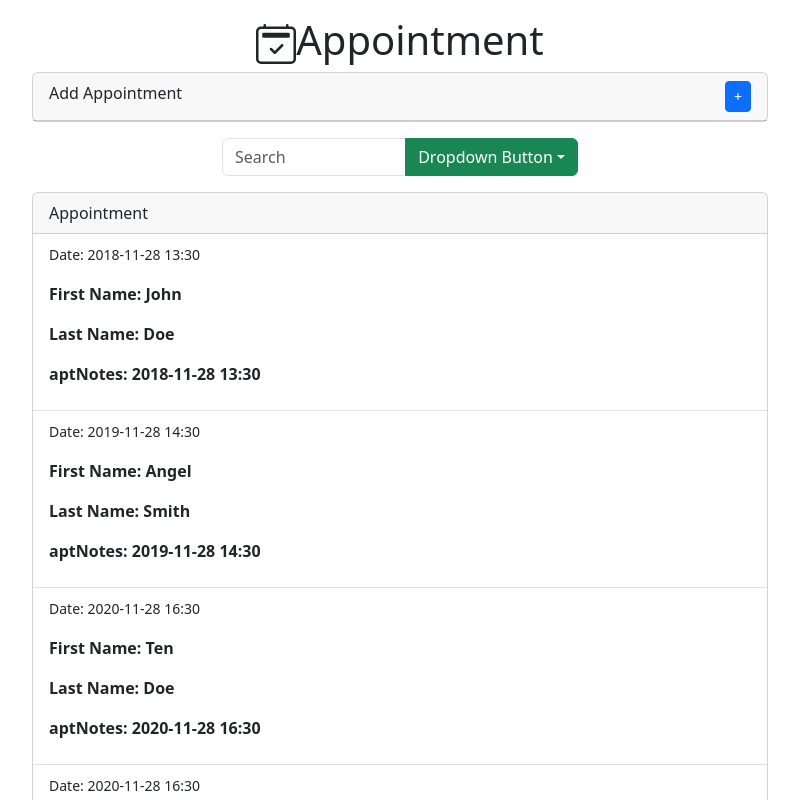
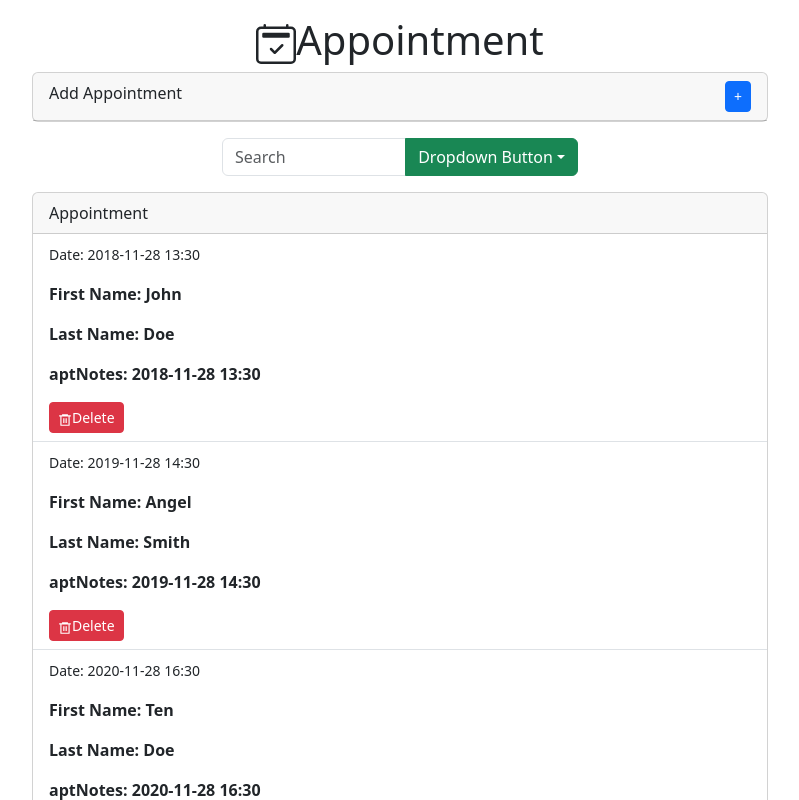
Before and after one commit to iyanuloluwa-Miracle/React_Project, a React (Vite) app: page / in a window 1280 px wide. Shown: the top 800 px of the page, without its empty margins (240-1039 px from the left). Built offline with nearby package versions, Linux system fonts and the light colour scheme.

Commit message:
feat:Added delete functionality

```diff
--- a/src/App.jsx
+++ b/src/App.jsx
@@ -1,12 +1,28 @@
 import "./App.css";
 import "bootstrap/dist/css/bootstrap.min.css";
 import { BsCalendar2Check } from "react-icons/bs";
-import { Container, Row, Col, Card, ListGroup, ListGroupItem  } from "react-bootstrap";
+import { Container, Row, Col, Card, ListGroup } from "react-bootstrap";
 import Search from "./components/Search";
 import AddAppointment from "./components/AddAppointments";
-import appointmentList from '../data.json'
+// import appointmentList from '../data.json'
 import AppointmentInfo from "./components/AppointmentInfo";
+import { useCallback, useEffect, useState } from "react";
+
 function App() {
+  let [appointmentList, setAppointmentList] = useState([]);
+
+  const fetchData = useCallback(() => {
+    fetch('./data.json')
+      .then((response) => response.json())
+      .then((data) => {
+        setAppointmentList(data);
+      });
+  }, []);
+
+  useEffect(() => {
+    fetchData();
+  }, [fetchData]);
+
   return (
     <div>
       <Container>
@@ -20,7 +36,7 @@ function App() {
         </Row>
 
         <Row className="justify-content-center">
-          <AddAppointment/>
+          <AddAppointment />
         </Row>
 
         <Row className="justify-content-center">
@@ -34,15 +50,21 @@ function App() {
             <Card className="mb-3">
               <Card.Header>Appointment</Card.Header>
               <ListGroup variant="flush">
-                {appointmentList.map(appointment =>(
-                  <AppointmentInfo key={appointment.id} appointment={appointment}/>
+                {appointmentList.map((appointment) => (
+                  <AppointmentInfo
+                    key={appointment.id}
+                    appointment={appointment}
+                    onDeleteAppointment={appointmentId =>
+                      setAppointmentList(appointmentList.filter(
+                        appointment => appointment.id !== appointmentId
+                      ))
+                    }
+                  />
                 ))}
               </ListGroup>
-
             </Card>
           </Col>
         </Row>
-
       </Container>
     </div>
   );
--- a/src/components/AppointmentInfo.jsx
+++ b/src/components/AppointmentInfo.jsx
@@ -1,5 +1,10 @@
-import {ListGroup} from "react-bootstrap";
-const AppointmentInfo = ({appointment}) => {
+import {Button, ListGroup} from "react-bootstrap";
+import { RiDeleteBin6Line } from "react-icons/ri";
+
+
+
+
+const AppointmentInfo = ({appointment, onDeleteAppointment}) => {
   return (
     <>
       <ListGroup.Item>
@@ -15,6 +20,7 @@ const AppointmentInfo = ({appointment}) => {
         <p>
           <strong>aptNotes: {appointment.aptDate}</strong>
         </p>
+        <Button onClick={() => onDeleteAppointment(appointment.id)} size="sm" variant="danger"><RiDeleteBin6Line/>Delete</Button>
       </ListGroup.Item>
     </>
   );
```
